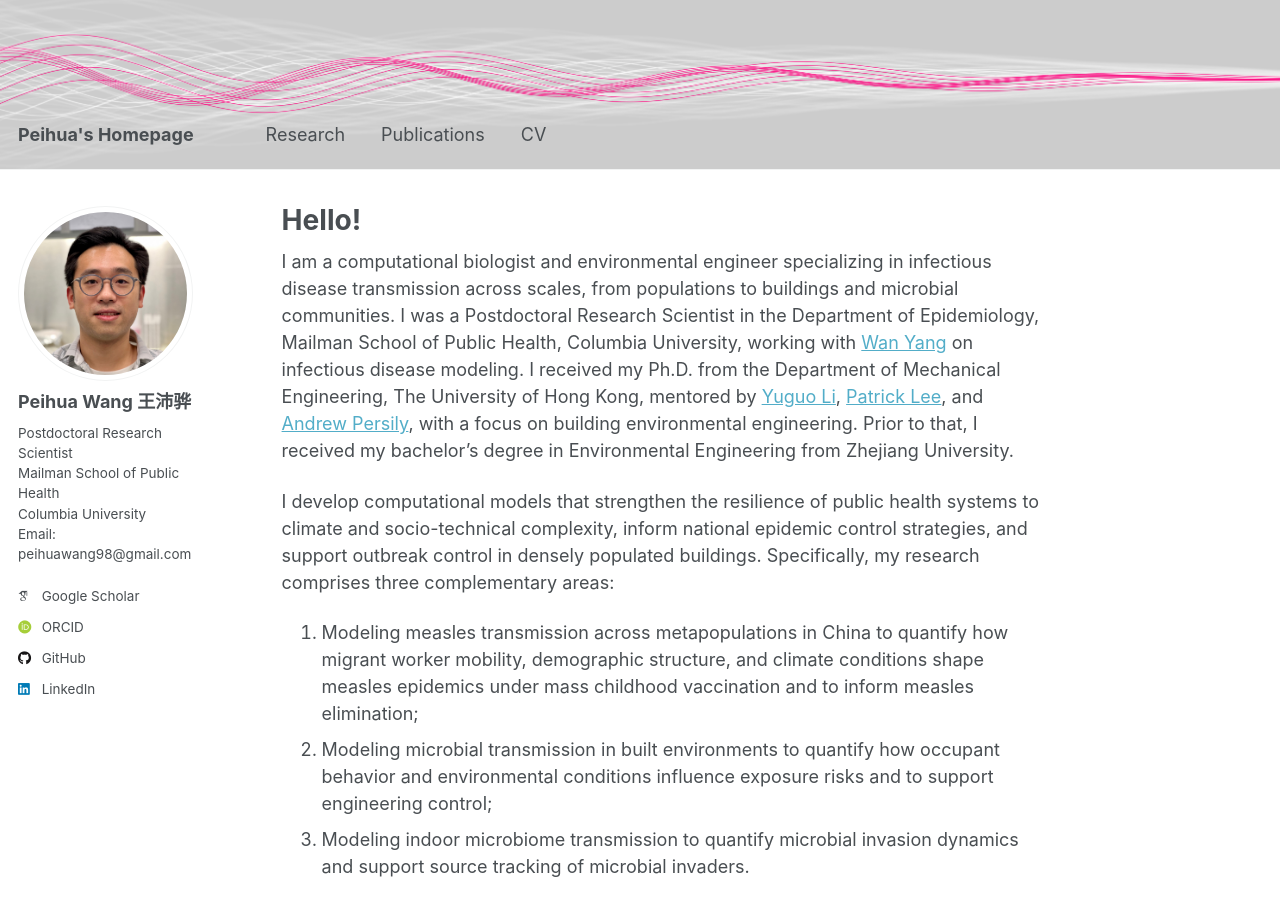
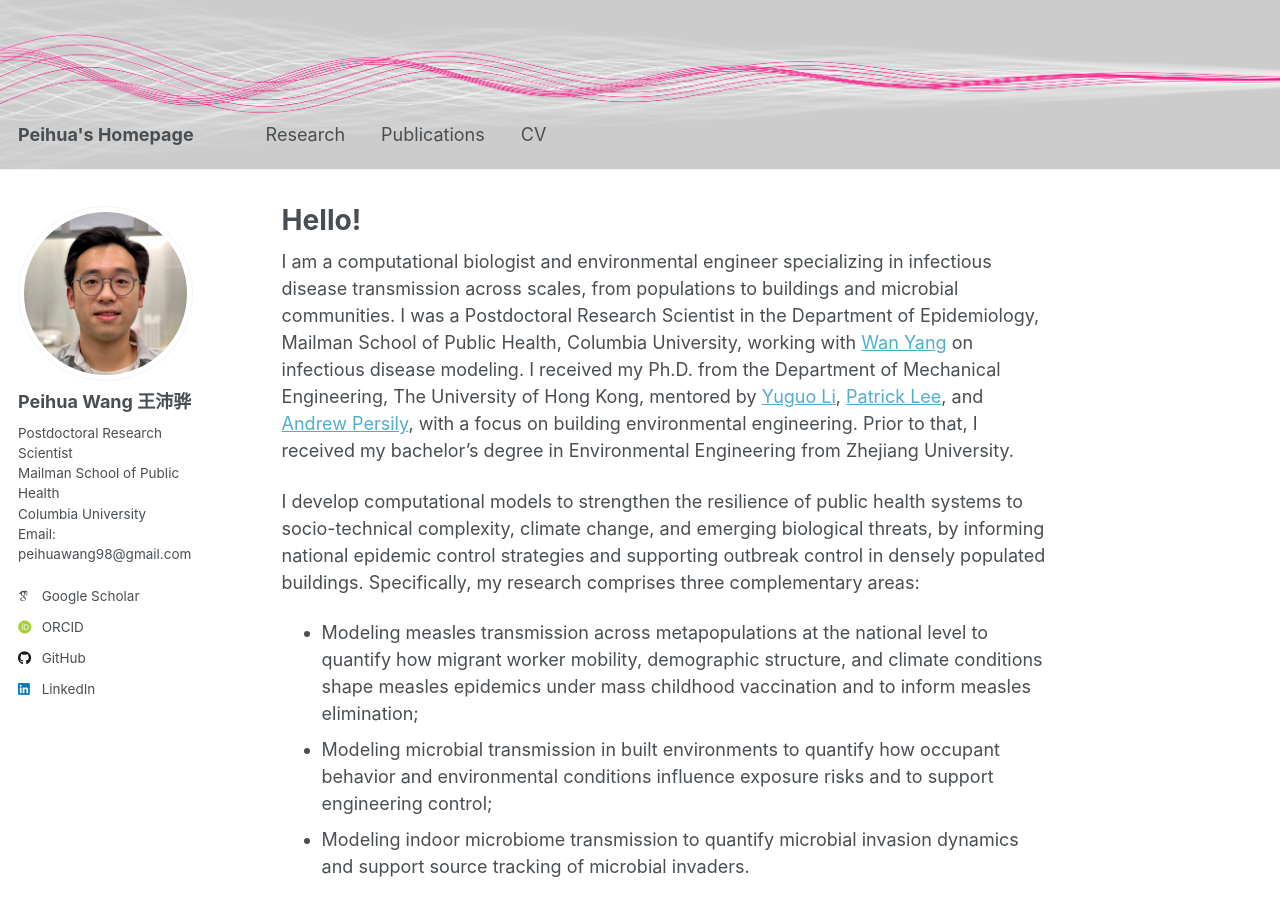
Before and after one commit to peihuawang98/peihuawang98.github.io, a Jekyll site: the page built from _pages/about.md, in a window 1280 px wide and 900 px high. Built offline with Jekyll 4.4.1, drawn with Linux system fonts in a browser that asks for light colours; some web fonts are replaced; a script that is not in the unit is left out.

Commit message:
website_v2.3_general

```diff
--- a/_pages/about.md
+++ b/_pages/about.md
@@ -9,10 +9,10 @@ redirect_from:
 
 I am a computational biologist and environmental engineer specializing in infectious disease transmission across scales, from populations to buildings and microbial communities. I was a Postdoctoral Research Scientist in the Department of Epidemiology, Mailman School of Public Health, Columbia University, working with [Wan Yang](https://www.publichealth.columbia.edu/profile/wan-yang-phd) on infectious disease modeling. I received my Ph.D. from the Department of Mechanical Engineering, The University of Hong Kong, mentored by [Yuguo Li](https://mech.hku.hk/academic-staff/li-y), [Patrick Lee](https://www.cityu.edu.hk/see/people/prof-patrick-k-h-lee), and [Andrew Persily](https://www.nist.gov/people/andrew-k-persily), with a focus on building environmental engineering. Prior to that, I received my bachelor’s degree in Environmental Engineering from Zhejiang University.
 
-I develop computational models that strengthen the resilience of public health systems to climate and socio-technical complexity, inform national epidemic control strategies, and support outbreak control in densely populated buildings. Specifically, my research comprises three complementary areas:
-1. Modeling measles transmission across metapopulations in China to quantify how migrant worker mobility, demographic structure, and climate conditions shape measles epidemics under mass childhood vaccination and to inform measles elimination;
-1. Modeling microbial transmission in built environments to quantify how occupant behavior and environmental conditions influence exposure risks and to support engineering control;
-1. Modeling indoor microbiome transmission to quantify microbial invasion dynamics and support source tracking of microbial invaders.
+I develop computational models to strengthen the resilience of public health systems to socio-technical complexity, climate change, and emerging biological threats, by informing national epidemic control strategies and supporting outbreak control in densely populated buildings. Specifically, my research comprises three complementary areas:
+- Modeling measles transmission across metapopulations at the national level to quantify how migrant worker mobility, demographic structure, and climate conditions shape measles epidemics under mass childhood vaccination and to inform measles elimination;
+- Modeling microbial transmission in built environments to quantify how occupant behavior and environmental conditions influence exposure risks and to support engineering control;
+- Modeling indoor microbiome transmission to quantify microbial invasion dynamics and support source tracking of microbial invaders.
 
 My approach is primarily computational, while also integrating experimental, fieldwork, and industry collaborative components. During my PhD, I established the first wet lab from scratch in a building physics lab, from procuring equipment to generating molecular evidence that validated modeling results. Additionally, I have extensive experience in infectious disease fieldwork in residential and commercial buildings, aircraft cabin environments, subway systems, clinical settings, and poultry markets. My fieldwork contributions during the COVID-19 pandemic were recognized by the [Hong Kong Chief Executive's Commendation for Community Service](https://www.admwing.gov.hk/eng/honours_awards/hon_list.html). I also obtained research funding from Procter & Gamble in a PI-equivalent role for a household hygiene innovation project.
 
```
Also changed, not shown: _pages/research.md (+1 -1 lines).
